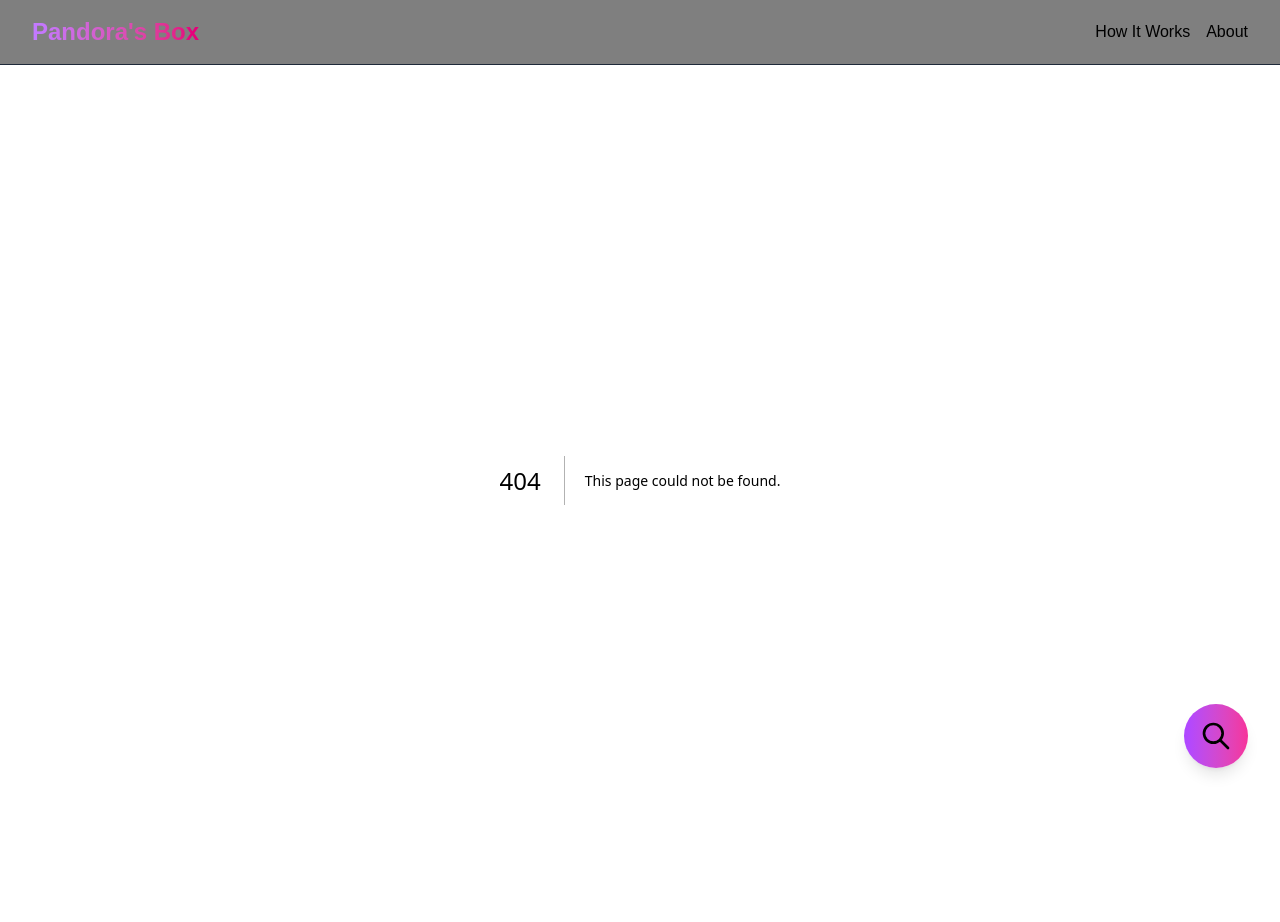
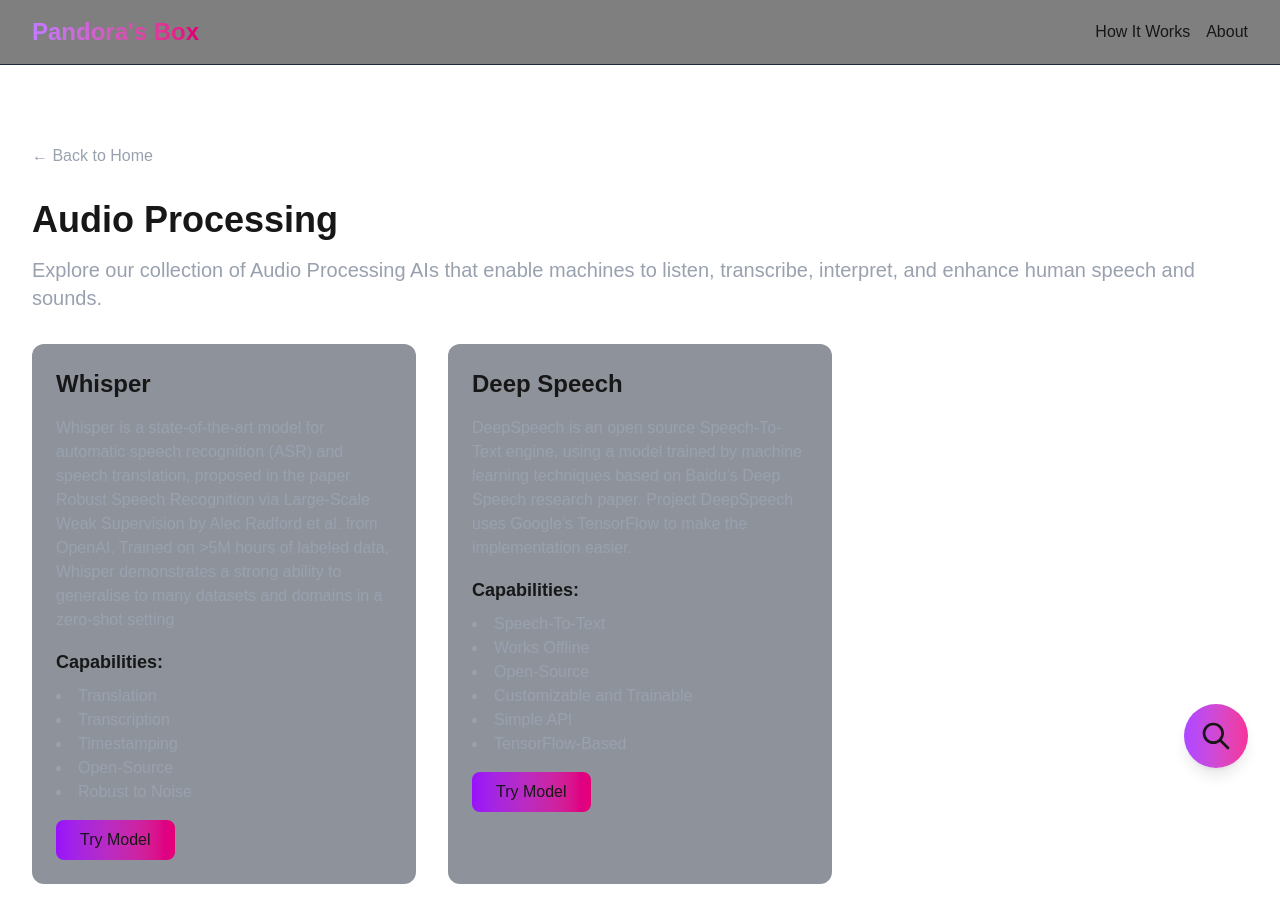
Before and after one commit to AKhubcher/pandoras_box, a Next.js app: page /analysis/audio in a window 1280 px wide. Before the commit this address had no page. Shown: the top 922 px of the page. Before the commit the page ends 880 px from the top, so only its background shows below. Built offline with nearby package versions, Linux system fonts and the light colour scheme.

Commit message:
finished pages for each analysis ais

```diff
--- /dev/null
+++ b/app/analysis/audio/page.tsx
@@ -0,0 +1,58 @@
+import Link from "next/link";
+
+const audioModels = [
+    {
+        name: "Whisper",
+        description: "Whisper is a state-of-the-art model for automatic speech recognition (ASR) and speech translation, proposed in the paper Robust Speech Recognition via Large-Scale Weak Supervision by Alec Radford et al. from OpenAI. Trained on >5M hours of labeled data, Whisper demonstrates a strong ability to generalise to many datasets and domains in a zero-shot setting",
+        capabilities: ["Translation", "Transcription", "Timestamping", "Open-Source", "Robust to Noise"],
+        path: "/models/wisper"
+    },
+    {
+        name: "Deep Speech",
+        description: "DeepSpeech is an open source Speech-To-Text engine, using a model trained by machine learning techniques based on Baidu’s Deep Speech research paper. Project DeepSpeech uses Google’s TensorFlow to make the implementation easier.",
+        capabilities: ["Speech-To-Text", "Works Offline", "Open-Source", "Customizable and Trainable", "Simple API", "TensorFlow-Based"],
+        path: "/models/deepspeech"
+    }
+];
+
+export default function NLPPage() {
+    return (
+        <div className="min-h-screen py-16 px-4 sm:px-6 lg:px-8">
+            <div className="max-w-7xl mx-auto">
+                <div className="mb-8">
+                    <Link href="/" className="text-gray-400 hover:text-white transition-colors">
+                        ← Back to Home
+                    </Link>
+                </div>
+
+                <h1 className="text-4xl font-bold mb-4">Audio Processing</h1>
+                <p className="text-xl text-gray-400 mb-8">
+                    Explore our collection of Audio Processing AIs that enable machines to listen, transcribe, interpret, and enhance human speech and sounds.
+                </p>
+
+                <div className="grid grid-cols-1 md:grid-cols-2 lg:grid-cols-3 gap-8">
+                    {audioModels.map((model) => (
+                        <div key={model.name} className="bg-gray-800/50 rounded-xl p-6 hover:bg-gray-800/70 transition-colors">
+                            <h3 className="text-2xl font-bold mb-4">{model.name}</h3>
+                            <p className="text-gray-400 mb-4">{model.description}</p>
+                            <div className="mb-4">
+                                <h4 className="text-lg font-semibold mb-2">Capabilities:</h4>
+                                <ul className="list-disc list-inside text-gray-400">
+                                    {model.capabilities.map((capability) => (
+                                        <li key={capability}>{capability}</li>
+                                    ))}
+                                </ul>
+                            </div>
+                            <Link
+                                href={model.path}
+                                className="inline-block px-6 py-2 bg-gradient-to-r from-purple-600 to-pink-600 rounded-lg hover:from-purple-500 hover:to-pink-500 transition-colors"
+                            >
+                                Try Model
+                            </Link>
+                        </div>
+                    ))}
+                </div>
+            </div>
+        </div>
+    );
+}
--- /dev/null
+++ b/app/analysis/data/page.tsx
@@ -0,0 +1,24 @@
+import Link from "next/link";
+
+export default function NLPPage() {
+    return (
+        <div className="min-h-screen py-16 px-4 sm:px-6 lg:px-8">
+            <div className="max-w-7xl mx-auto">
+                <div className="mb-8">
+                    <Link href="/" className="text-gray-400 hover:text-white transition-colors">
+                        ← Back to Home
+                    </Link>
+                </div>
+
+                <h1 className="text-4xl font-bold mb-4">Data Analysis</h1>
+                <p className="text-xl text-gray-400 mb-8">
+                    Process and analyze structured and unstructured data
+                </p>
+
+                <div className="grid grid-cols-1 md:grid-cols-2 lg:grid-cols-3 gap-8">
+                    <h1>Coming Soon!</h1>
+                </div>
+            </div>
+        </div>
+    );
+}
--- /dev/null
+++ b/app/analysis/nlp/gpt4/page.tsx
@@ -0,0 +1,23 @@
+import Link from "next/link";
+
+
+export default function NLPPage() {
+    return (
+        <div className="min-h-screen py-16 px-4 sm:px-6 lg:px-8">
+            <div className="max-w-7xl mx-auto">
+                <div className="mb-8">
+                    <Link href="/" className="text-gray-400 hover:text-white transition-colors">
+                        ← Back to Home
+                    </Link>
+                </div>
+
+                <h1 className="text-4xl font-bold mb-4">Natural Language Processing</h1>
+                <p className="text-xl text-gray-400 mb-8">
+                    Explore our collection of NLP models that help machines understand, interpret, and generate human language.
+                </p>
+
+
+            </div>
+        </div>
+    );
+}
--- a/app/analysis/nlp/page.tsx
+++ b/app/analysis/nlp/page.tsx
@@ -5,7 +5,7 @@ const nlpModels = [
     name: "GPT-4",
     description: "Advanced language model for text generation, understanding, and analysis",
     capabilities: ["Text generation", "Language understanding", "Code generation", "Creative writing"],
-    path: "/models/gpt4"
+    path: "/analysis/nlp/gpt4"
   },
   {
     name: "BERT",
--- /dev/null
+++ b/app/analysis/predictive/page.tsx
@@ -0,0 +1,24 @@
+import Link from "next/link";
+
+export default function NLPPage() {
+    return (
+        <div className="min-h-screen py-16 px-4 sm:px-6 lg:px-8">
+            <div className="max-w-7xl mx-auto">
+                <div className="mb-8">
+                    <Link href="/" className="text-gray-400 hover:text-white transition-colors">
+                        ← Back to Home
+                    </Link>
+                </div>
+
+                <h1 className="text-4xl font-bold mb-4">Predictive Analytics</h1>
+                <p className="text-xl text-gray-400 mb-8">
+                    Forecast trends and patterns in data
+                </p>
+
+                <div className="grid grid-cols-1 md:grid-cols-2 lg:grid-cols-3 gap-8">
+                    <h1>Coming Soon!</h1>
+                </div>
+            </div>
+        </div>
+    );
+}
--- /dev/null
+++ b/app/analysis/vision/page.tsx
@@ -0,0 +1,24 @@
+import Link from "next/link";
+
+export default function NLPPage() {
+    return (
+        <div className="min-h-screen py-16 px-4 sm:px-6 lg:px-8">
+            <div className="max-w-7xl mx-auto">
+                <div className="mb-8">
+                    <Link href="/" className="text-gray-400 hover:text-white transition-colors">
+                        ← Back to Home
+                    </Link>
+                </div>
+
+                <h1 className="text-4xl font-bold mb-4">Computer Vision</h1>
+                <p className="text-xl text-gray-400 mb-8">
+                    Analyze and interpret visual information
+                </p>
+
+                <div className="grid grid-cols-1 md:grid-cols-2 lg:grid-cols-3 gap-8">
+                    <h1>Coming Soon!</h1>
+                </div>
+            </div>
+        </div>
+    );
+}
```
